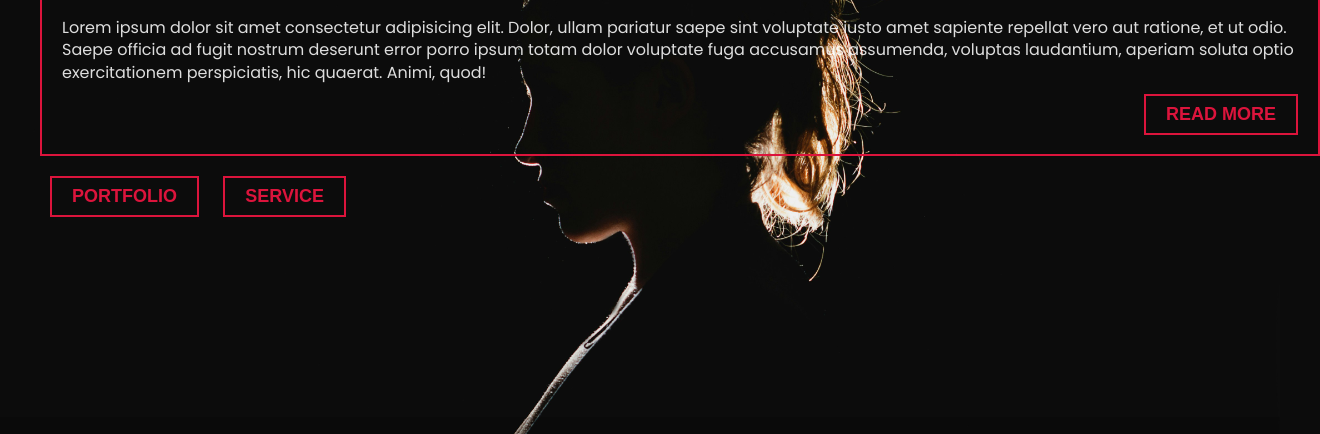
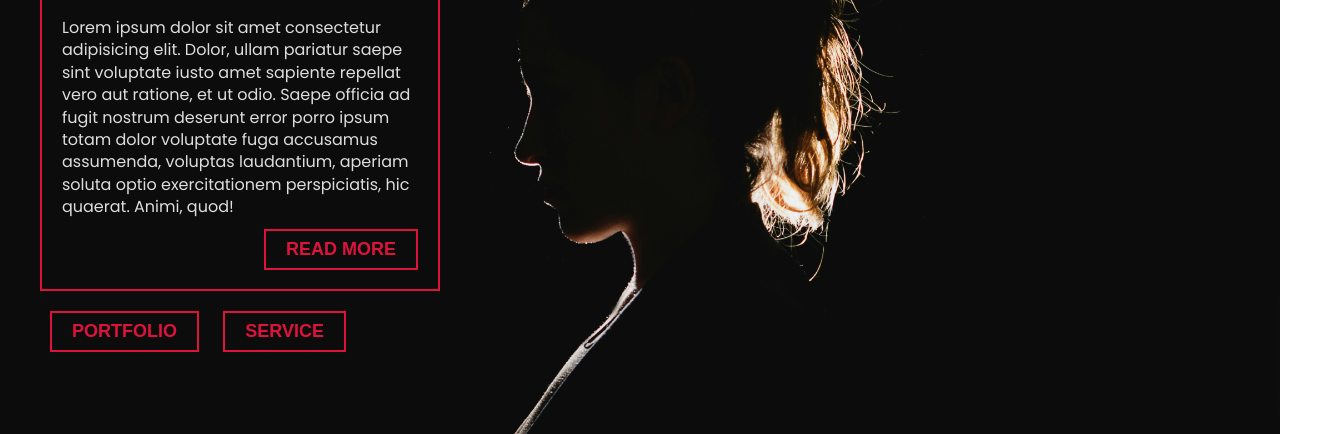
Before and after one commit to Puneetkumarboinpally/coding-challanges, a plain HTML site: page coding-challange1/index.html in a window 1280 px wide. Shown: the part 260-694 px from the top of the page, 1320 px wide, since content can reach past the window. Drawn offline with Linux system fonts and the light colour scheme.

Commit message:
completed

```diff
--- a/coding-challange1/style.css
+++ b/coding-challange1/style.css
@@ -9,7 +9,7 @@ body {
   height: 50vh;
   font-family: "Poppins", sans-serif;
   background-image: url("hero-image.jpg");
-  background-position: top  center;
+  background-position: top center;
   background-size: cover;
 }
 
@@ -67,10 +67,10 @@ section {
   position: relative;
   top: 200px;
   left: 40px;
-  max-width: 40x0px;
+  max-width: 400px;
 }
 .header {
-    color:#ffffffdc;
+  color: #ffffffdc;
   font-weight: bold;
   padding: 10px;
 }
@@ -82,7 +82,7 @@ section .content {
   margin-bottom: 20px;
 }
 section p {
-    color:#ffffffdc;
+  color: #ffffffdc;
   font-size: 16px;
   line-height: 1.4;
 }
@@ -98,17 +98,17 @@ button {
   font-size: 18px;
   border: 2px solid crimson;
   background-color: transparent;
-  margin:0px 10px;
+  margin: 0px 10px;
 }
 button:hover {
-  color: rgba(251, 255, 0, 0.76);;
-  border: 2px solid rgba(251, 255, 0, 0.76);;
+  color: rgba(251, 255, 0, 0.76);
+  border: 2px solid rgba(251, 255, 0, 0.76);
   transition: 0.3s;
 }
 
 /* footer section */
 footer {
-    background-color: rgba(0,0,0,0.15);
+  background-color: rgba(0, 0, 0, 0.15);
   width: 100vw;
   display: flex;
   justify-content: center;
@@ -127,7 +127,7 @@ footer .footer-content a {
   margin: 5px;
 }
 footer .footer-content a:hover {
-  color: rgba(251, 255, 0, 0.76);;
+  color: rgba(251, 255, 0, 0.76);
   padding-bottom: 2px;
   border-bottom: 3px solid crimson;
 }
```
